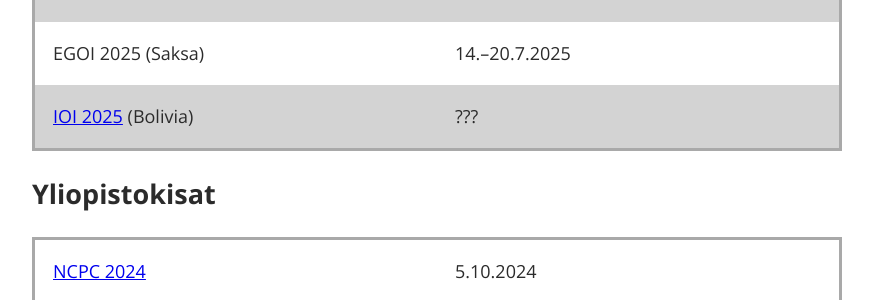
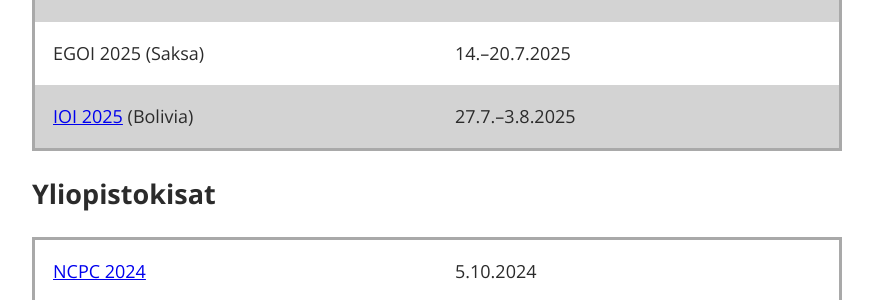
Before and after one commit to kisakoodaus/kisakoodaus.fi, a Jekyll site: the page built from index.html, in a window 1280 px wide and 900 px high, scrolled down 518 px. Shown: the part 387-687 px from the top of the window, without its empty margins (203-1076 px from the left). Built offline with Jekyll 4.4.1, drawn with Linux system fonts in a browser that asks for light colours.

Commit message:
Päivitä IOI 2025 aikataulu

```diff
--- a/index.html
+++ b/index.html
@@ -172,7 +172,7 @@
 <tr><td>NOI 2025 (???)</td><td>???</td></tr>
 <tr><td>BOI 2025 (Puola)</td><td>24.–29.4.2025</td></tr>
 <tr><td>EGOI 2025 (Saksa)</td><td>14.–20.7.2025</td></tr>
-<tr><td><a href="https://www.ioi2025.bo/">IOI 2025</a> (Bolivia)</td><td>???</td></tr>
+<tr><td><a href="https://www.ioi2025.bo/">IOI 2025</a> (Bolivia)</td><td>27.7.–3.8.2025</td></tr>
 </table>
 
 <h2 id="yliopistokisat">Yliopistokisat</h2>
```
